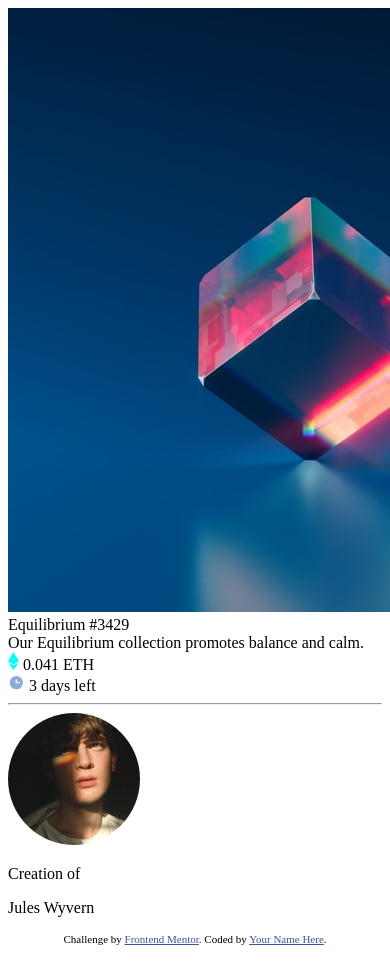
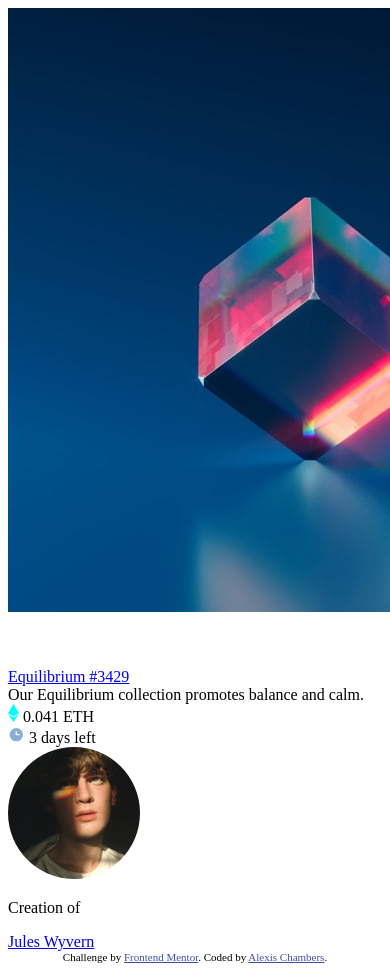
Before and after one commit to kowai-onigiri/NFT-Preview-Card, a plain HTML site: page index.html in a window 390 px wide. Shown: the top 971 px of the page. Drawn offline with Linux system fonts and the light colour scheme.

Commit message:
update responsive features

```diff
--- a/index.html
+++ b/index.html
@@ -13,12 +13,15 @@
   <body>
     <div class="flexContainer">
       <div class="card">
-        <div class="content">
           <div class="nftImg">
-            <img class="nft" src="images\image-equilibrium.jpg">
+            <img id = "nft" class="nft" src="images\image-equilibrium.jpg">
+            <div id = "nftView">
+              <img  class="nftView" src = "images/icon-view.svg">
+            </div>
+
           </div>
           <div class="text">
-            <div class="bigText">Equilibrium #3429</div>
+            <div class="bigText"><a href="#">Equilibrium #3429</a></div>
             <div class="smallText">Our Equilibrium collection promotes balance and calm.</div>
           </div>
           <div class="stats">
@@ -29,16 +32,16 @@
               <img src = "images/icon-clock.svg"> 3 days left
             </div>
           </div>
-          <hr>
+          <div class="hr"></div>
           <div class="creator">
-            <img src ="images/image-avatar.png"> <p>Creation of</p><p class="author">Jules Wyvern</p>
+            <img class="creatorImg" src ="images/image-avatar.png"> <p>Creation of</p><a href="#" id="author">Jules Wyvern</a>
           </div>
-        </div>
       </div>
     </div>
     <div class="attribution">
       Challenge by <a href="https://www.frontendmentor.io?ref=challenge" target="_blank">Frontend Mentor</a>.
-      Coded by <a href="#">Your Name Here</a>.
+      Coded by <a href="https://github.com/kowai-onigiri/NFT-Preview-Card" target="_blank">Alexis Chambers</a>.
     </div>
+    <script src="script.js"></script>
   </body>
 </html>
```
